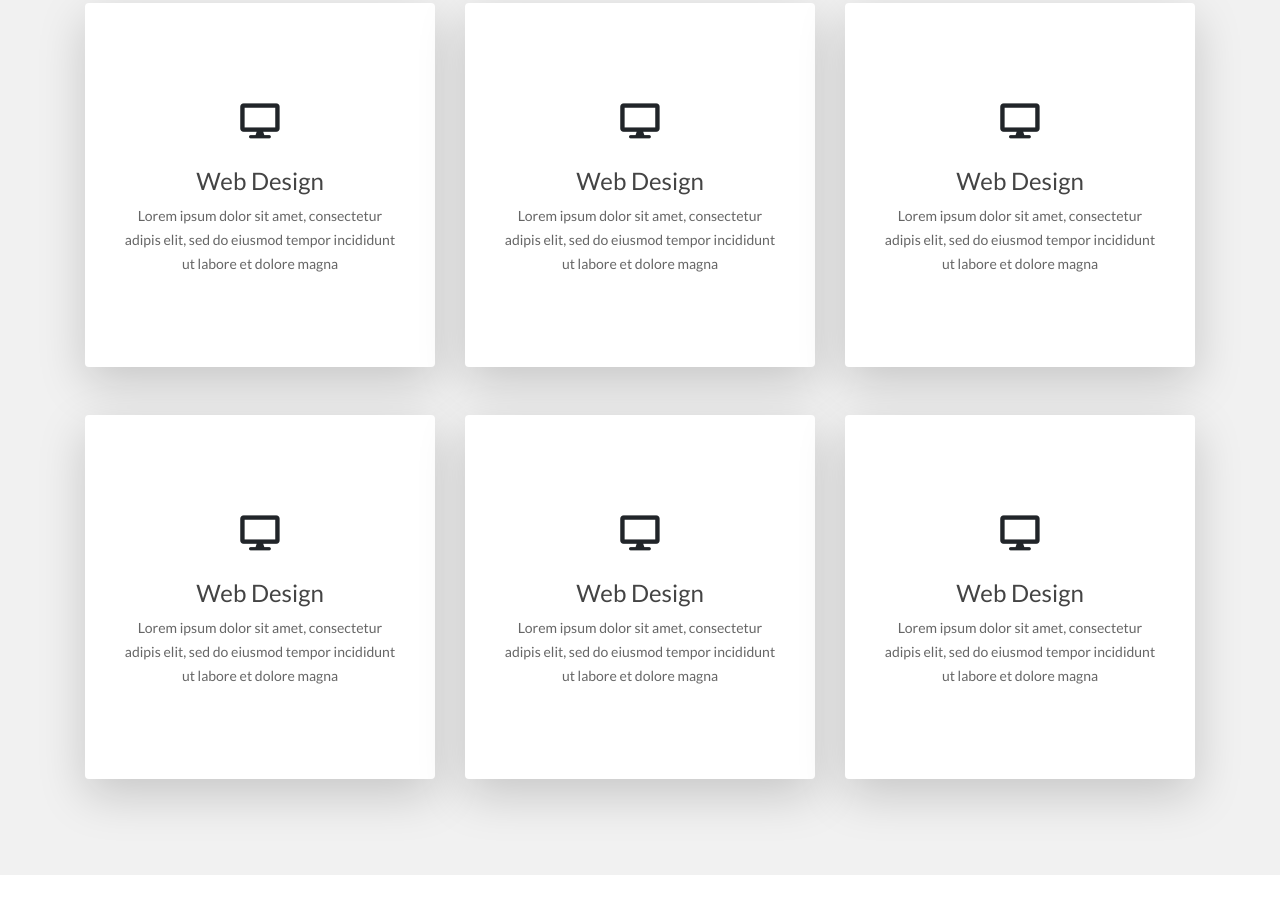
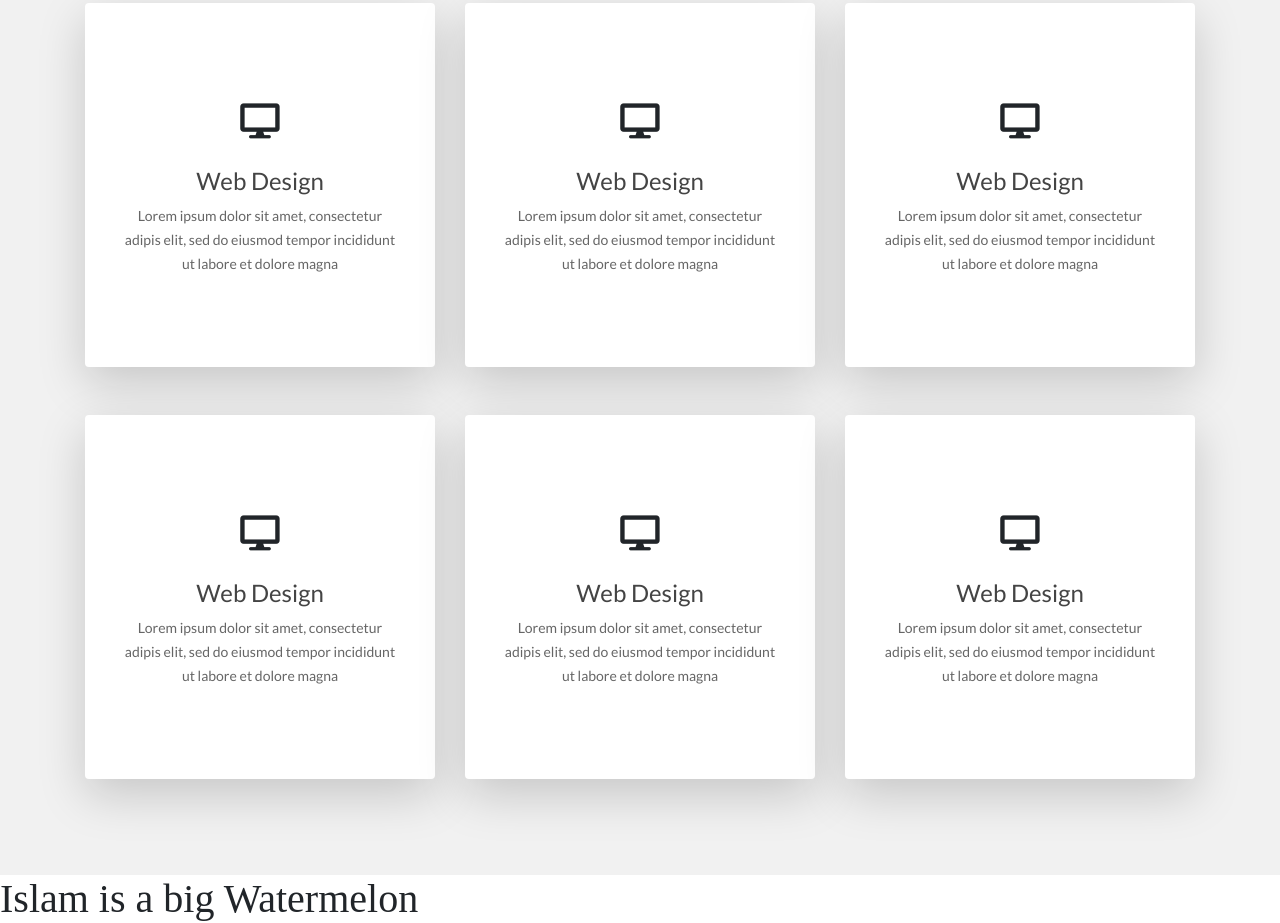
Before and after one commit to islamhabib/yahya-and-islam-project, a plain HTML site: page index.html in a window 1280 px wide. Shown: the part 1554-2477 px from the top of the page. Before the commit the page ends 2429 px from the top, so only its background shows below. Drawn offline with Linux system fonts and the light colour scheme.

Commit message:
Change The Watermelon of us

```diff
--- a/index.html
+++ b/index.html
@@ -270,6 +270,13 @@
 
     <!--section-3-end-->
 
+    <div>
+
+        <h1>Islam is a big Watermelon</h1>
+
+    </div>
+
+
 
     <script src="js/jquery-3.4.1.js"></script>
     <script src="js/popper.min.js"></script>
```
